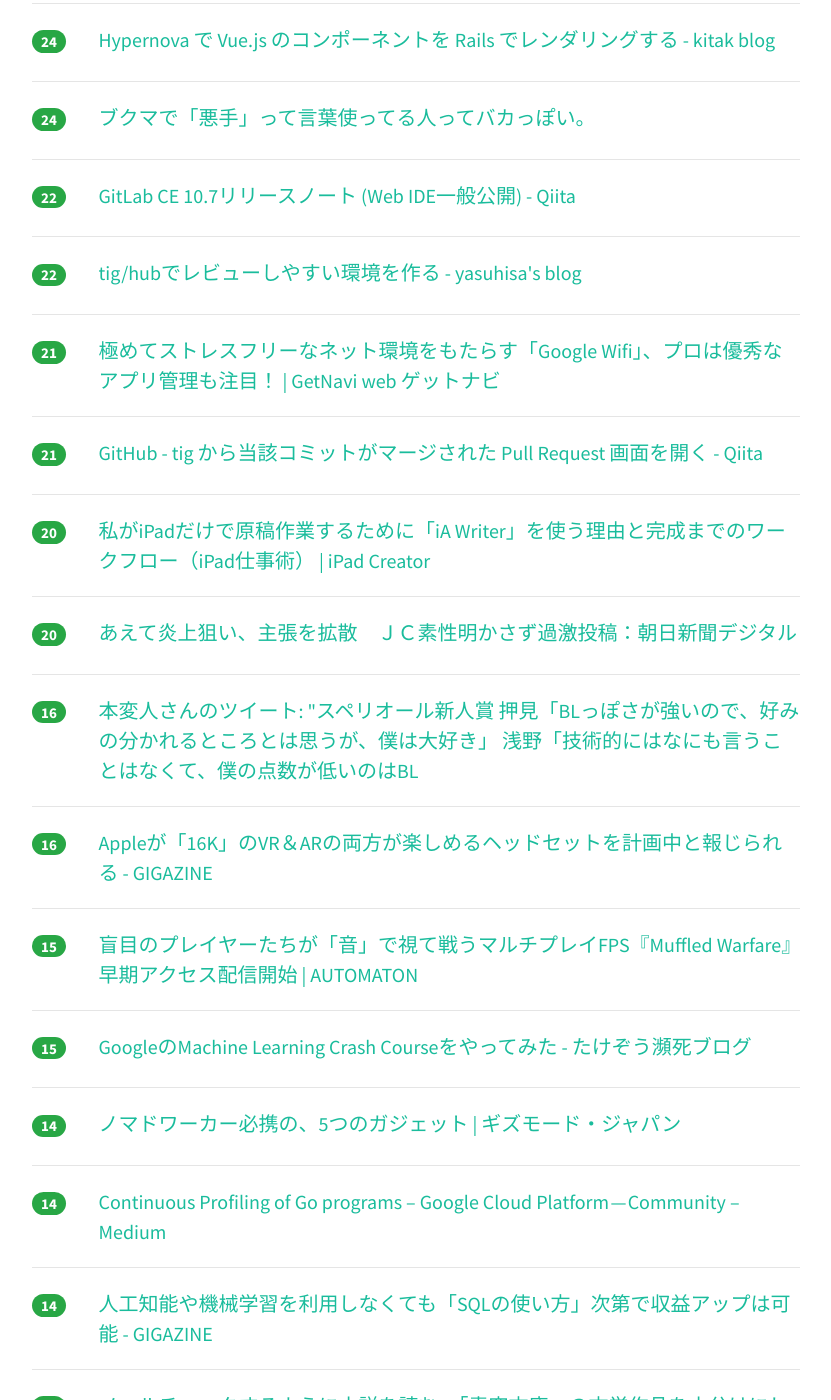
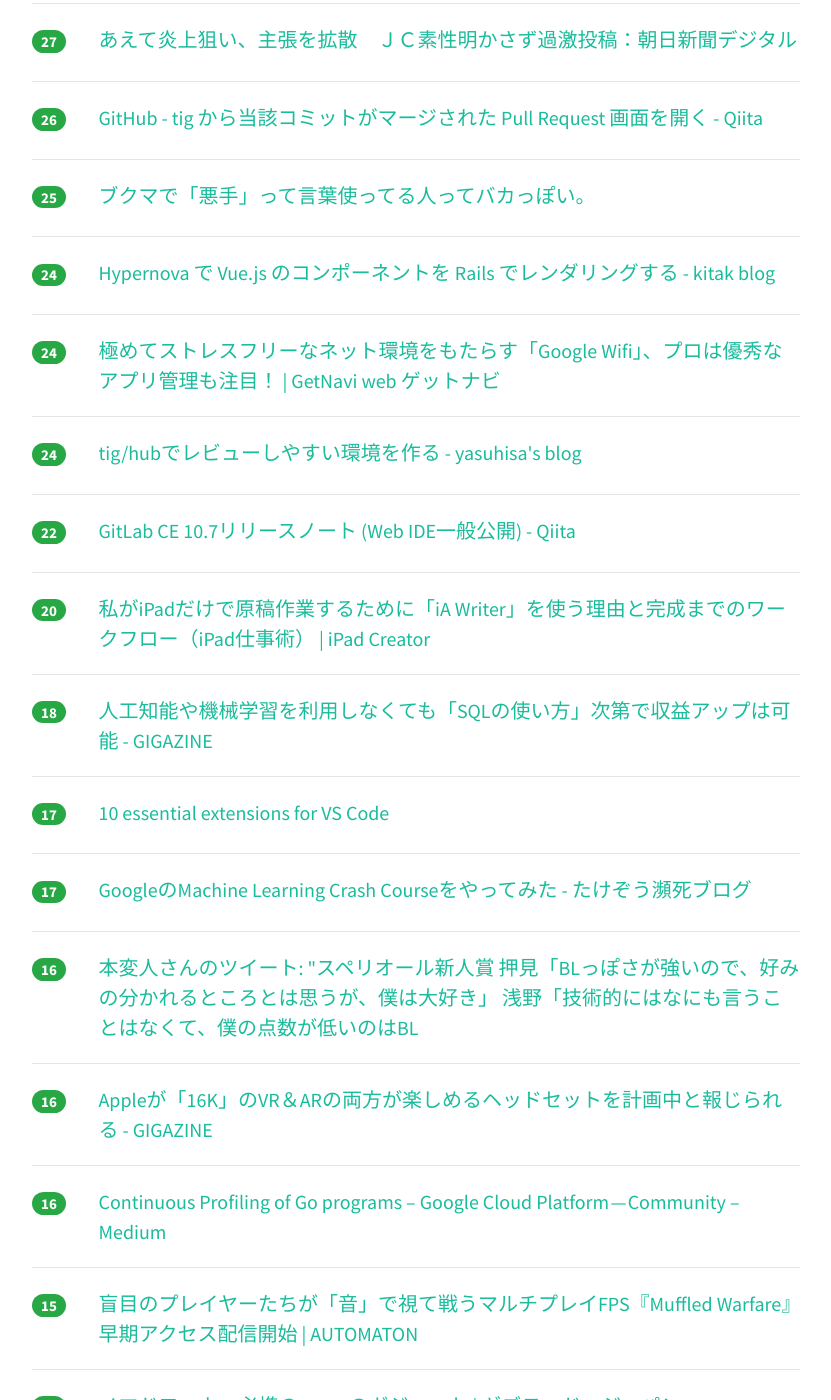
Before and after one commit to yatta47/hatena-matome-site, a Jekyll site: the page built from _posts/2018-04-29-hatena.md, in a window 1280 px wide and 1400 px high, scrolled down 1347 px. Shown: the whole window, without its empty margins (224-1055 px from the left). Built offline with Jekyll 4.4.1, drawn with Linux system fonts in a browser that asks for light colours; nearby versions of some CDN libraries; part of the change alters nothing that is shown; some of the changed text lies outside the part shown.

Commit message:
Updated 2018-04-29

```diff
--- a/_posts/2018-04-29-hatena.md
+++ b/_posts/2018-04-29-hatena.md
@@ -1,29 +1,34 @@
 ---
 layout: post
 title:  "2018-04-29 はてぶIT"
-date:   2018-04-29 16:03:02
+date:   2018-04-29 17:02:55
 tags: [it-hotentry]
 ---
-38 件のデータあり
+40 件のデータあり
 
 <hr><div class="row">
-<div class="col-1"><span class="badge badge-pill badge-success h2">201</span></div>
+<div class="col-1"><span class="badge badge-pill badge-success h2">211</span></div>
 <div class="col-11"><a href='https://matome.naver.jp/odai/2152493256703171201' target='_blank'>安倍首相とトランプ大統領の電話会談の終了時間がなんか不思議で謎な件 - NAVER まとめ</a></div>
 </div>
 <hr>
 <div class="row">
-<div class="col-1"><span class="badge badge-pill badge-success h2">129</span></div>
+<div class="col-1"><span class="badge badge-pill badge-success h2">140</span></div>
 <div class="col-11"><a href='https://unleash.tokyo/2018/02/09/remote-work-guide-trello/' target='_blank'>リモートワークを楽しく実践するために。タスク管理ツールTrelloがリモートワーカー向けガイドブックを公開 | UNLEASH</a></div>
 </div>
 <hr>
 <div class="row">
-<div class="col-1"><span class="badge badge-pill badge-success h2">87</span></div>
+<div class="col-1"><span class="badge badge-pill badge-success h2">114</span></div>
 <div class="col-11"><a href='https://togetter.com/li/1222309' target='_blank'>pixiv fanboxなどクリエイター支援サービスで二次創作するのはアウトでしょ…営利だよ、海賊行為だよまとめ - Togetter</a></div>
 </div>
 <hr>
 <div class="row">
-<div class="col-1"><span class="badge badge-pill badge-success h2">63</span></div>
+<div class="col-1"><span class="badge badge-pill badge-success h2">66</span></div>
 <div class="col-11"><a href='https://qiita.com/gluelan2013/items/0513c5331b6a67086308' target='_blank'>新SeleniumIDE についてまとめてみた - Qiita</a></div>
+</div>
+<hr>
+<div class="row">
+<div class="col-1"><span class="badge badge-pill badge-success h2">41</span></div>
+<div class="col-11"><a href='https://qiita.com/yuipon/items/0961c5717e1b9258bb73' target='_blank'>ITエンジニアはかっこいい - Qiita</a></div>
 </div>
 <hr>
 <div class="row">
@@ -42,18 +47,28 @@ tags: [it-hotentry]
 </div>
 <hr>
 <div class="row">
-<div class="col-1"><span class="badge badge-pill badge-success h2">28</span></div>
+<div class="col-1"><span class="badge badge-pill badge-success h2">29</span></div>
 <div class="col-11"><a href='https://togetter.com/li/1222374' target='_blank'>腕に巻けて油性で書いてもすぐ消せるというめっちゃ優秀なメモがあるらしい「これだ！」「もう何にでも使えそう」 - Togetter</a></div>
 </div>
 <hr>
 <div class="row">
+<div class="col-1"><span class="badge badge-pill badge-success h2">27</span></div>
+<div class="col-11"><a href='https://deeeet.com/writing/2015/02/17/docker-bad-points/' target='_blank'>Dockerの諸問題とRocket登場の経緯 | SOTA</a></div>
+</div>
+<hr>
+<div class="row">
+<div class="col-1"><span class="badge badge-pill badge-success h2">27</span></div>
+<div class="col-11"><a href='https://www.asahi.com/articles/ASL4R6W87L4RUTIL045.html' target='_blank'>あえて炎上狙い、主張を拡散　ＪＣ素性明かさず過激投稿：朝日新聞デジタル</a></div>
+</div>
+<hr>
+<div class="row">
 <div class="col-1"><span class="badge badge-pill badge-success h2">26</span></div>
-<div class="col-11"><a href='https://qiita.com/yuipon/items/0961c5717e1b9258bb73' target='_blank'>ITエンジニアはかっこいい - Qiita</a></div>
+<div class="col-11"><a href='https://qiita.com/tmtysk/items/fd6592eb859e4523cd64' target='_blank'>GitHub - tig から当該コミットがマージされた Pull Request 画面を開く - Qiita</a></div>
 </div>
 <hr>
 <div class="row">
 <div class="col-1"><span class="badge badge-pill badge-success h2">25</span></div>
-<div class="col-11"><a href='https://deeeet.com/writing/2015/02/17/docker-bad-points/' target='_blank'>Dockerの諸問題とRocket登場の経緯 | SOTA</a></div>
+<div class="col-11"><a href='https://anond.hatelabo.jp/20180428194041' target='_blank'>ブクマで「悪手」って言葉使ってる人ってバカっぽい。</a></div>
 </div>
 <hr>
 <div class="row">
@@ -63,7 +78,12 @@ tags: [it-hotentry]
 <hr>
 <div class="row">
 <div class="col-1"><span class="badge badge-pill badge-success h2">24</span></div>
-<div class="col-11"><a href='https://anond.hatelabo.jp/20180428194041' target='_blank'>ブクマで「悪手」って言葉使ってる人ってバカっぽい。</a></div>
+<div class="col-11"><a href='https://getnavi.jp/digital/253992/' target='_blank'>極めてストレスフリーなネット環境をもたらす「Google Wifi」、プロは優秀なアプリ管理も注目！ | GetNavi web ゲットナビ</a></div>
+</div>
+<hr>
+<div class="row">
+<div class="col-1"><span class="badge badge-pill badge-success h2">24</span></div>
+<div class="col-11"><a href='http://www.yasuhisay.info/entry/2017/10/31/083000' target='_blank'>tig/hubでレビューしやすい環境を作る - yasuhisa's blog</a></div>
 </div>
 <hr>
 <div class="row">
@@ -72,28 +92,23 @@ tags: [it-hotentry]
 </div>
 <hr>
 <div class="row">
-<div class="col-1"><span class="badge badge-pill badge-success h2">22</span></div>
-<div class="col-11"><a href='http://www.yasuhisay.info/entry/2017/10/31/083000' target='_blank'>tig/hubでレビューしやすい環境を作る - yasuhisa's blog</a></div>
-</div>
-<hr>
-<div class="row">
-<div class="col-1"><span class="badge badge-pill badge-success h2">21</span></div>
-<div class="col-11"><a href='https://getnavi.jp/digital/253992/' target='_blank'>極めてストレスフリーなネット環境をもたらす「Google Wifi」、プロは優秀なアプリ管理も注目！ | GetNavi web ゲットナビ</a></div>
-</div>
-<hr>
-<div class="row">
-<div class="col-1"><span class="badge badge-pill badge-success h2">21</span></div>
-<div class="col-11"><a href='https://qiita.com/tmtysk/items/fd6592eb859e4523cd64' target='_blank'>GitHub - tig から当該コミットがマージされた Pull Request 画面を開く - Qiita</a></div>
-</div>
-<hr>
-<div class="row">
 <div class="col-1"><span class="badge badge-pill badge-success h2">20</span></div>
 <div class="col-11"><a href='http://necojita.com/2018042713853' target='_blank'>私がiPadだけで原稿作業するために「iA Writer」を使う理由と完成までのワークフロー（iPad仕事術） | iPad Creator</a></div>
 </div>
 <hr>
 <div class="row">
-<div class="col-1"><span class="badge badge-pill badge-success h2">20</span></div>
-<div class="col-11"><a href='https://www.asahi.com/articles/ASL4R6W87L4RUTIL045.html' target='_blank'>あえて炎上狙い、主張を拡散　ＪＣ素性明かさず過激投稿：朝日新聞デジタル</a></div>
+<div class="col-1"><span class="badge badge-pill badge-success h2">18</span></div>
+<div class="col-11"><a href='https://gigazine.net/news/20180429-ai-machine-learning-sql/' target='_blank'>人工知能や機械学習を利用しなくても「SQLの使い方」次第で収益アップは可能 - GIGAZINE</a></div>
+</div>
+<hr>
+<div class="row">
+<div class="col-1"><span class="badge badge-pill badge-success h2">17</span></div>
+<div class="col-11"><a href='https://dev.to/fbnlsr/10-essential-extensions-for-vscode-174i' target='_blank'>10 essential extensions for VS Code</a></div>
+</div>
+<hr>
+<div class="row">
+<div class="col-1"><span class="badge badge-pill badge-success h2">17</span></div>
+<div class="col-11"><a href='http://takezoe.hatenablog.com/entry/2018/04/28/110543' target='_blank'>GoogleのMachine Learning Crash Courseをやってみた - たけぞう瀕死ブログ</a></div>
 </div>
 <hr>
 <div class="row">
@@ -107,28 +122,18 @@ tags: [it-hotentry]
 </div>
 <hr>
 <div class="row">
+<div class="col-1"><span class="badge badge-pill badge-success h2">16</span></div>
+<div class="col-11"><a href='https://medium.com/google-cloud/96d4416af77b' target='_blank'>Continuous Profiling of Go programs – Google Cloud Platform — Community – Medium</a></div>
+</div>
+<hr>
+<div class="row">
 <div class="col-1"><span class="badge badge-pill badge-success h2">15</span></div>
 <div class="col-11"><a href='http://jp.automaton.am/articles/newsjp/20180428-66924/' target='_blank'>盲目のプレイヤーたちが「音」で視て戦うマルチプレイFPS『Muffled Warfare』早期アクセス配信開始 | AUTOMATON</a></div>
 </div>
 <hr>
 <div class="row">
-<div class="col-1"><span class="badge badge-pill badge-success h2">15</span></div>
-<div class="col-11"><a href='http://takezoe.hatenablog.com/entry/2018/04/28/110543' target='_blank'>GoogleのMachine Learning Crash Courseをやってみた - たけぞう瀕死ブログ</a></div>
-</div>
-<hr>
-<div class="row">
 <div class="col-1"><span class="badge badge-pill badge-success h2">14</span></div>
 <div class="col-11"><a href='https://www.gizmodo.jp/2018/04/re-nomadworker.html' target='_blank'>ノマドワーカー必携の、5つのガジェット | ギズモード・ジャパン</a></div>
-</div>
-<hr>
-<div class="row">
-<div class="col-1"><span class="badge badge-pill badge-success h2">14</span></div>
-<div class="col-11"><a href='https://medium.com/google-cloud/96d4416af77b' target='_blank'>Continuous Profiling of Go programs – Google Cloud Platform — Community – Medium</a></div>
-</div>
-<hr>
-<div class="row">
-<div class="col-1"><span class="badge badge-pill badge-success h2">14</span></div>
-<div class="col-11"><a href='https://gigazine.net/news/20180429-ai-machine-learning-sql/' target='_blank'>人工知能や機械学習を利用しなくても「SQLの使い方」次第で収益アップは可能 - GIGAZINE</a></div>
 </div>
 <hr>
 <div class="row">
@@ -143,7 +148,7 @@ tags: [it-hotentry]
 <hr>
 <div class="row">
 <div class="col-1"><span class="badge badge-pill badge-success h2">12</span></div>
-<div class="col-11"><a href='https://dev.to/fbnlsr/10-essential-extensions-for-vscode-174i' target='_blank'>10 essential extensions for VS Code</a></div>
+<div class="col-11"><a href='http://d.hatena.ne.jp/Kango/20180428/1524936297' target='_blank'>監視カメラへの不正アクセスについて調べてみた - piyolog</a></div>
 </div>
 <hr>
 <div class="row">
@@ -152,13 +157,13 @@ tags: [it-hotentry]
 </div>
 <hr>
 <div class="row">
-<div class="col-1"><span class="badge badge-pill badge-success h2">10</span></div>
+<div class="col-1"><span class="badge badge-pill badge-success h2">11</span></div>
 <div class="col-11"><a href='https://togetter.com/li/1222306' target='_blank'>pixiv fanboxなどクリエイター支援サービスで二次創作するのはセーフだよ解釈まとめ - Togetter</a></div>
 </div>
 <hr>
 <div class="row">
-<div class="col-1"><span class="badge badge-pill badge-success h2">9</span></div>
-<div class="col-11"><a href='http://d.hatena.ne.jp/Kango/20180428/1524936297' target='_blank'>監視カメラへの不正アクセスについて調べてみた - piyolog</a></div>
+<div class="col-1"><span class="badge badge-pill badge-success h2">11</span></div>
+<div class="col-11"><a href='https://anond.hatelabo.jp/20180429143405' target='_blank'>二次創作界隈、身内ルールが罷り通りすぎでは？</a></div>
 </div>
 <hr>
 <div class="row">
@@ -174,6 +179,11 @@ tags: [it-hotentry]
 <div class="row">
 <div class="col-1"><span class="badge badge-pill badge-success h2">8</span></div>
 <div class="col-11"><a href='http://uzulla.hateblo.jp/entry/2018/04/29/024052' target='_blank'>セパレータがはいったWifi環境で、隣のPCにsshするメモ - uzullaがブログ</a></div>
+</div>
+<hr>
+<div class="row">
+<div class="col-1"><span class="badge badge-pill badge-success h2">8</span></div>
+<div class="col-11"><a href='https://headlines.yahoo.co.jp/hl?a=20180428-00010000-videonewsv-soci' target='_blank'>なぜFacebookがここまで叩かれるのか／塚越健司氏（社会学者、拓殖大学非常勤講師）（ビデオニュース・ドットコム） - Yahoo!ニュース</a></div>
 </div>
 <hr>
 <div class="row">
```
